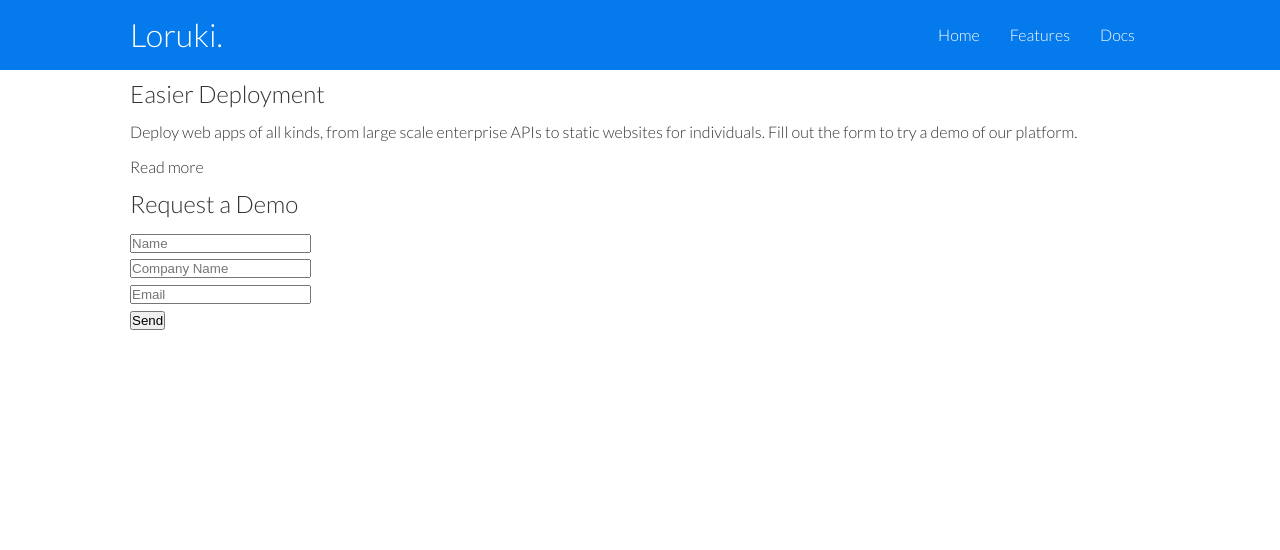
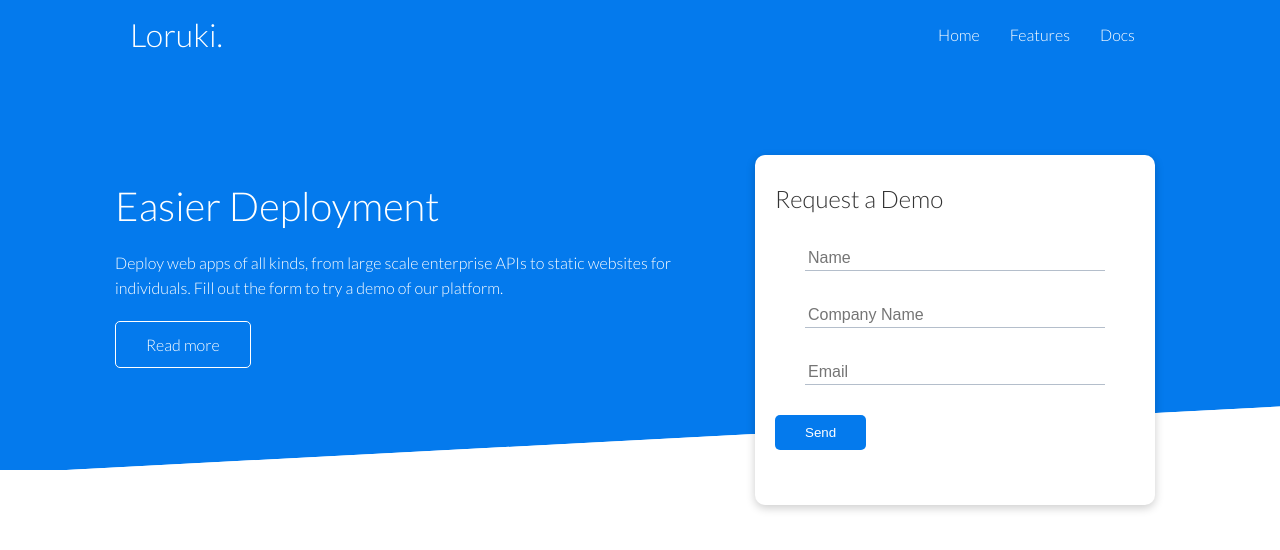
Before and after one commit to MohamadShariat/loruki, a plain HTML site: page index.html in a window 1280 px wide. Drawn offline with Linux system fonts and the light colour scheme.

Commit message:
the showcase css section is added

```diff
--- a/css/style.css
+++ b/css/style.css
@@ -1,4 +1,8 @@
 @import url("https://fonts.googleapis.com/css2?family=Lato:wght@300&display=swap");
+
+:root {
+  --primary-color: #047aed;
+}
 
 * {
   box-sizing: border-box;
@@ -36,8 +40,9 @@ img {
   width: 100%;
 }
 
+/* Navbar */
 .navbar {
-  background-color: #047aed;
+  background-color: var(--primary-color);
   color: #fff;
   height: 70px;
 }
@@ -60,11 +65,104 @@ img {
   justify-content: space-between;
 }
 
+/* Showcase */
+.showcase {
+  height: 400px;
+  background-color: var(--primary-color);
+  color: #fff;
+  position: relative;
+}
+
+.showcase h1 {
+  font-size: 40px;
+}
+
+.showcase p {
+  margin: 20px 0;
+}
+
+.showcase .grid {
+  grid-template-columns: 55% 45%;
+  grid-gap: 30px;
+  overflow: visible;
+}
+
+.showcase-form {
+  position: relative;
+  top: 60px;
+  height: 350px;
+  width: 400px;
+  padding: 40px;
+  z-index: 100;
+  justify-self: flex-end;
+}
+
+.showcase-form .form-control {
+  margin: 30px;
+}
+
+.showcase-form input[type="text"],
+.showcase-form input[type="email"] {
+  border: 0;
+  border-bottom: 1px solid #b4becb;
+  width: 100%;
+  padding: 3px;
+  font-size: 16px;
+}
+
+.showcase-form input:focus {
+  outline: none;
+}
+
+.showcase::before,
+.showcase::after {
+  content: "";
+  position: absolute;
+  height: 100px;
+  bottom: -70px;
+  right: 0;
+  left: 0;
+  background: #fff;
+  transform: skewY(-3deg);
+  -webkit-transform: skewY(-3deg);
+  -moz-transform: skewY(-3deg);
+  -ms-transform: skewY(-3deg);
+}
+
+/* Utilities */
 .container {
   max-width: 1100px;
   margin: 0 auto;
   overflow: auto;
   padding: 0 40px;
+}
+
+.card {
+  background-color: #fff;
+  color: #333;
+  border-radius: 10px;
+  box-shadow: 0 3px 10px rgba(0, 0, 0, 0.2);
+  padding: 20px;
+  margin: 10px;
+}
+
+.btn {
+  display: inline-block;
+  padding: 10px 30px;
+  cursor: pointer;
+  background: var(--primary-color);
+  color: #fff;
+  border: none;
+  border-radius: 5px;
+}
+
+.btn-outline {
+  background-color: transparent;
+  border: 1px solid #fff;
+}
+
+.btn:hover {
+  transform: scale(0.98);
 }
 
 .flex {
@@ -73,3 +171,12 @@ img {
   align-items: center;
   height: 100%;
 }
+
+.grid {
+  display: grid;
+  grid-template-columns: repeat(2, 1fr);
+  grid-gap: 20px;
+  justify-content: center;
+  align-items: center;
+  height: 100%;
+}
```
